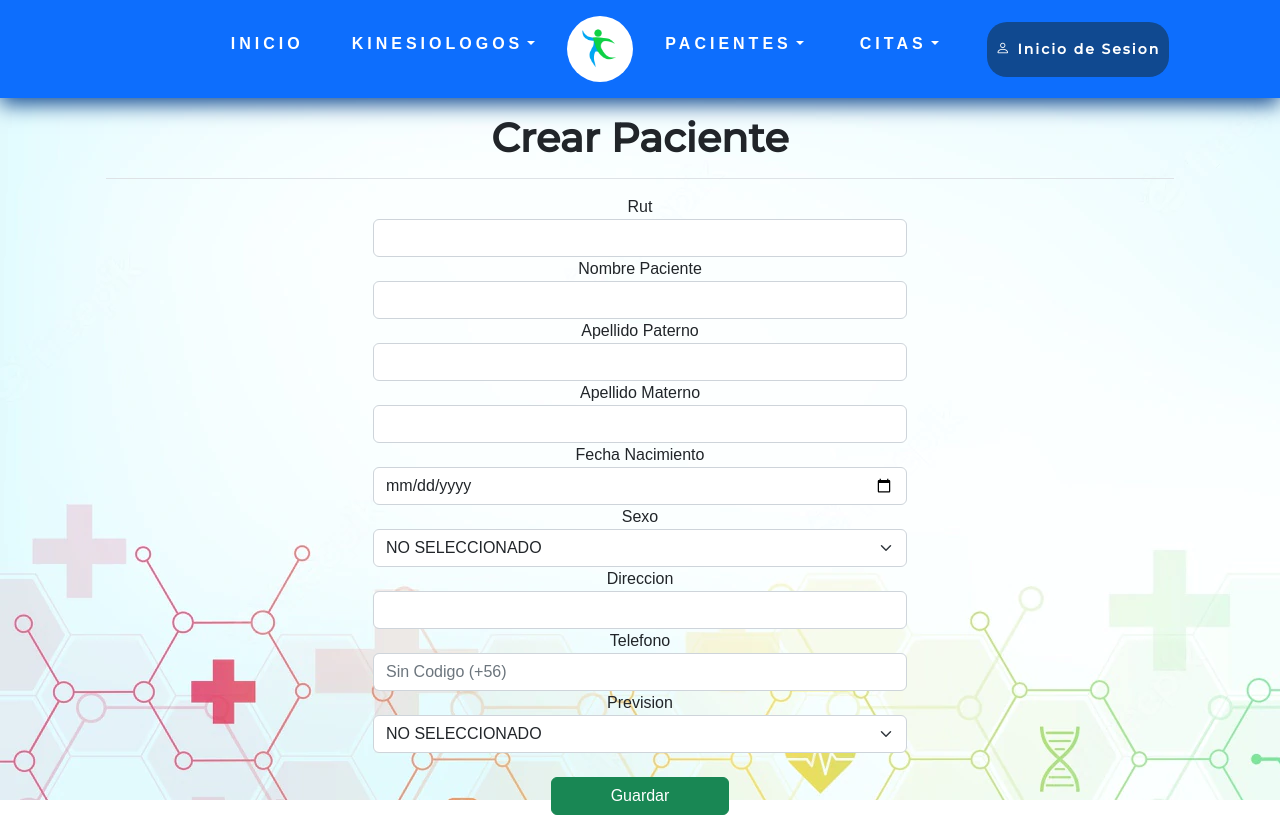
After one commit to AlexanderrAviles/ClinicaIngeneria, a Django app: page /agregarpaciente/ in a window 1280 px wide. The commit adds this page. Run offline with Django 4.2, Linux system fonts and the light colour scheme; data that the repository does not hold is empty; some web fonts are replaced.

Commit message:
avancillo

```diff
--- a/app/views.py
+++ b/app/views.py
@@ -1,6 +1,6 @@
-from django.shortcuts import render
+from django.shortcuts import render,redirect
 from django.db.models import Q
-from .models import Paciente
+from .models import Paciente,Prevision,Genero
 
 # Create your views here.
 
@@ -10,6 +10,10 @@ from .models import Paciente
 def index(request):
     return render(request, "index.html")
 
+def listarPaciente(request):
+    paciente = Paciente.objects.all()
+    return render(request, "listapacientes.html",{"paciente":paciente})
+
 
 def buscarPaciente(request):
     buscador = request.GET.get("buscar")
@@ -18,10 +22,51 @@ def buscarPaciente(request):
 
     return render(request, "buscarpacienterecep.html", {"pacientes": pacientes})
 
+def agregarPaciente(request):
+    if request.method == "POST":
+        paciente = Paciente()
+        paciente.nombre = request.POST["nombre"]
+        paciente.apellido_paterno = request.POST["apellidoP"]
+        paciente.apellido_materno = request.POST["apellidoM"]
+        paciente.rut = request.POST["rut"]
+        paciente.fecha_nacimiento = request.POST["fechaNac"]
+        paciente.telefono = request.POST["telefono"]
+        paciente.direccion = request.POST["direccion"]
+        prevision = Prevision.objects.get(id=request.POST["prevision"])
+        genero = Genero.objects.get(id=request.POST["genero"])
+        paciente.prevision = prevision
+        paciente.sexo = genero
+        paciente.save()
+        return redirect("lp")
+    prevision = Prevision.objects.all()
+    genero = Genero.objects.all()
+    return render(request, "crearPaciente.html",{"genero":genero,"prevision":prevision})
 
-def expediente(request,id):
-    paciente = Paciente.objects.get(id=id)
-    return render(request, "expediente.html", {"paciente":paciente} )
+
+def modificarPaciente(request,id):
+    if request.method == 'POST':
+        prevision = Prevision.objects.get(id=request.POST["prevision"])
+        genero = Genero.objects.get(id=request.POST["genero"])
+        paciente = Paciente(id,request.POST["nombre"] ,request.POST["apellidoP"],
+                            request.POST["apellidoM"], request.POST["rut"],
+                            request.POST["fechaNac"], genero,request.POST["telefono"],
+                            request.POST["direccion"],prevision)
+
+        paciente.save()
+
+        return redirect("lp")
+    else:
+
+        paciente = Paciente.objects.get(id=id)
+        genero = Genero.objects.all()
+        prevision = Prevision.objects.all()
+        return render(request, "modificarPaciente.html", {"paciente":paciente,"genero":genero,"prevision":prevision} )
+
+def eliminarPaciente(request, id):
+    paciente = Paciente().objects.get(id=id)
+    paciente.delete()
+
+    return redirect("lp")
 
 # Menus Kinesiologo
 
--- a/clinica/urls.py
+++ b/clinica/urls.py
@@ -5,6 +5,9 @@ from app import views as v
 urlpatterns = [
     path("admin/", admin.site.urls),
     path("", v.index, name= "index"),
+    path("pacientes/", v.listarPaciente, name= "lp"),
+    path("agregarpaciente/", v.agregarPaciente, name= "ap"),
     path("buscarpaciente/", v.buscarPaciente, name="bcp"),
-    path("buscarpaciente/expediente/<int:id>", v.expediente, name="pexp"),
+    path("buscarpaciente/<int:id>", v.modificarPaciente, name="pexp"),
+    path("buscarpaciente/<int:id>", v.eliminarPaciente, name="delete"),
 ]
--- a/static/style/mystyle.css
+++ b/static/style/mystyle.css
@@ -8,6 +8,11 @@
     background-repeat: no-repeat;
 }
 */
+h1 {
+    font-family: 'Montserrat', sans-serif;
+    font-weight: bold;
+}
+
 h2 {
     font-family: 'Montserrat', sans-serif;
     font-weight: bold;
@@ -100,9 +105,30 @@ span {
 
 #botoninicio {
     font-family: 'Montserrat', sans-serif;
+    letter-spacing: 2px !important;
     background-color: #104990;
     border-radius: 20px;
     color: white;
+}
+
+input[type=number]::-webkit-inner-spin-button,
+input[type=number]::-webkit-outer-spin-button {
+    appearance: none;
+    margin: 0;
+}
+
+#btnmodify {
+    border-radius: 10px;
+    font-weight: bold;
+    padding-top: 5px;
+    padding-bottom: 5px;
+}
+
+#btndelete {
+    border-radius: 10px;
+    font-weight: bold;
+    padding-top: 5px;
+    padding-bottom: 5px;
 }
 
 #botoninicio:hover {
--- /dev/null
+++ b/templates/crearPaciente.html
@@ -0,0 +1,81 @@
+<!DOCTYPE html>
+<html lang="es">
+
+<head>
+    <meta charset="UTF-8">
+    <meta http-equiv="X-UA-Compatible" content="IE=edge">
+    <meta name="viewport" content="width=device-width, initial-scale=1.0">
+    {% include "header.html" %}
+    <title>Crear Paciente · Clinica</title>
+</head>
+
+<body>
+    <div class="bg-image" style="background-image: url('../static/indexbg/fondolargocolor.webp'); height: 100vh;">
+        {% include "navBarRecep.html" %}
+        <div class="container">
+            <div class="col-md-12 ms-sm-auto px-md-4">
+                <div
+                    class="d-flex justify-content-center flex-wrap flex-md-nowrap align-items-center pt-3 pb-2 mb-3 border-bottom">
+                    <h1 class="text-center">Crear Paciente</h1>
+                </div>
+                <div>
+                    <form action="#" method="post" enctype="multipart/form-data">
+                        {% csrf_token %}
+                        <div class="row col-md-6 offset-md-3 text-center">
+                            <label>Rut</label>
+                            <input type="text" class="form-control" name="rut" maxlength="10" minlength="9"
+                                pattern="\d{3,8}-[\d|kK]{1}" title="Debe ser un Rut válido ej: 11111111-1" required />
+                        </div>
+                        <div class="row col-md-6 offset-md-3 text-center">
+                            <label>Nombre Paciente</label>
+                            <input type="text" class="form-control" name="nombre" required />
+                        </div>
+                        <div class="row col-md-6 offset-md-3 text-center">
+                            <label>Apellido Paterno</label>
+                            <input type="text" class="form-control" name="apellidoP" required />
+                        </div>
+                        <div class="row col-md-6 offset-md-3 text-center">
+                            <label>Apellido Materno</label>
+                            <input type="text" class="form-control" name="apellidoM" required />
+                        </div>
+                        <div class="row col-md-6 offset-md-3 text-center">
+                            <label>Fecha Nacimiento</label>
+                            <input type="date" class="form-control" name="fechaNac" required />
+                        </div>
+                        <div class="row col-md-6 offset-md-3 text-center">
+                            <label>Sexo</label>
+                            <select class="form-select" name="genero">
+                                <option value="-1">NO SELECCIONADO</option>
+                                {% for g in genero %}
+                                <option value="{{g.id}}">{{g.nombre}}</option>
+                                {% endfor %}
+                            </select>
+                        </div>
+                        <div class="row col-md-6 offset-md-3 text-center">
+                            <label>Direccion</label>
+                            <input type="text" class="form-control" name="direccion" required />
+                        </div>
+                        <div class="row col-md-6 offset-md-3 text-center">
+                            <label>Telefono</label>
+                            <input type="number" inputmode="numeric" placeholder="Sin Codigo (+56)" class="form-control" name="telefono" maxlength="9" minlength="8" pattern="[0-9]*" required />
+                        </div>
+                        <div class="row col-md-6 offset-md-3 text-center">
+                            <label>Prevision</label>
+                            <select class="form-select" name="prevision">
+                                <option value="-1">NO SELECCIONADO</option>
+                                {% for p in prevision %}
+                                <option value="{{p.id}}">{{p.nombre}}</option>
+                                {% endfor %}
+                            </select>
+                        </div>
+                        <div class="row col-md-2 offset-md-5 mt-4">
+                            <button type="submit" class="btn btn-success">Guardar</button>
+                        </div>
+                    </form>
+                </div>
+            </div>
+        </div>
+    </div>
+</body>
+
+</html>
--- a/templates/navBarRecep.html
+++ b/templates/navBarRecep.html
@@ -1,18 +1,18 @@
 {% load static %}
 <link rel="stylesheet" href="{% static " style/mystyle.css" %}" />
 <header>
-    <nav class="navbar navbar-expand-md navbar-dark bg-primary p-3 d-block justify-content-center">
+    <nav class="navbar navbar-expand-md navbar-dark bg-primary p-3 d-flex justify-content-center">
         <div class="container-fluid">
             <button class="navbar-toggler" type="button" data-bs-toggle="collapse" data-bs-target="#navbarNavDropdown"
                 aria-controls="navbarNavDropdown" aria-expanded="false" aria-label="Toggle navigation">
                 <span class="navbar-toggler-icon"></span>
             </button>
 
-            <div class="collapse navbar-collapse justify-content-md-center" id="navbarNavDropdown">
-                <ul class="navbar-nav  my-2 my-lg-0 navbar-nav-scroll" style="--bs-scroll-height: 100px;">
+            <div class="collapse navbar-collapse d-flex justify-content-center ms-5" id="navbarNavDropdown">
+                <ul class="navbar-nav  my-2 my-lg-0 navbar-nav-scroll ms-5" style="--bs-scroll-height: 100px;">
 
-                    <li class="nav-item">
-                        <a class="nav-link px-4 mt-2 me-2 fs-6 fw-bold " href="{% url 'index'%}">INICIO</a>
+                    <li class="nav-item ">
+                        <a class="nav-link px-4 mt-2 fs-6 fw-bold " href="{% url 'index'%}">INICIO</a>
                     </li>
 
                     <li class="nav-item dropdown">
@@ -36,9 +36,9 @@
                             id="navbarScrollingDropdown" role="button" data-bs-toggle="dropdown"
                             aria-expanded="false">PACIENTES</a>
                         <ul class="dropdown-menu" aria-labelledby="navbarScrollingDropdown">
+                            <li><a class="dropdown-item" href="{% url 'lp' %}">Lista Pacientes</a></li>
+                            <li><a class="dropdown-item" href="{% url 'ap'%}">Agregar Paciente</a></li>
                             <li><a class="dropdown-item" href="{% url 'bcp'%}">Buscar Paciente</a></li>
-                            <li><a class="dropdown-item" href="#">Modificar Paciente</a></li>
-                            <li><a class="dropdown-item" href="#">Algo más aquí</a></li>
                         </ul>
                     </li>
 
```
Also changed, not shown: app/models.py (+8 -2 lines), templates/buscarpacienterecep.html (+8 -4 lines), templates/expediente.html (deleted, +0 -44 lines), templates/listapacientes.html (added, +58 -0 lines), templates/modificarPaciente.html (added, +81 -0 lines), app/migrations/0003_genero_prevision_alter_paciente_prevision_and_more.py (added).
